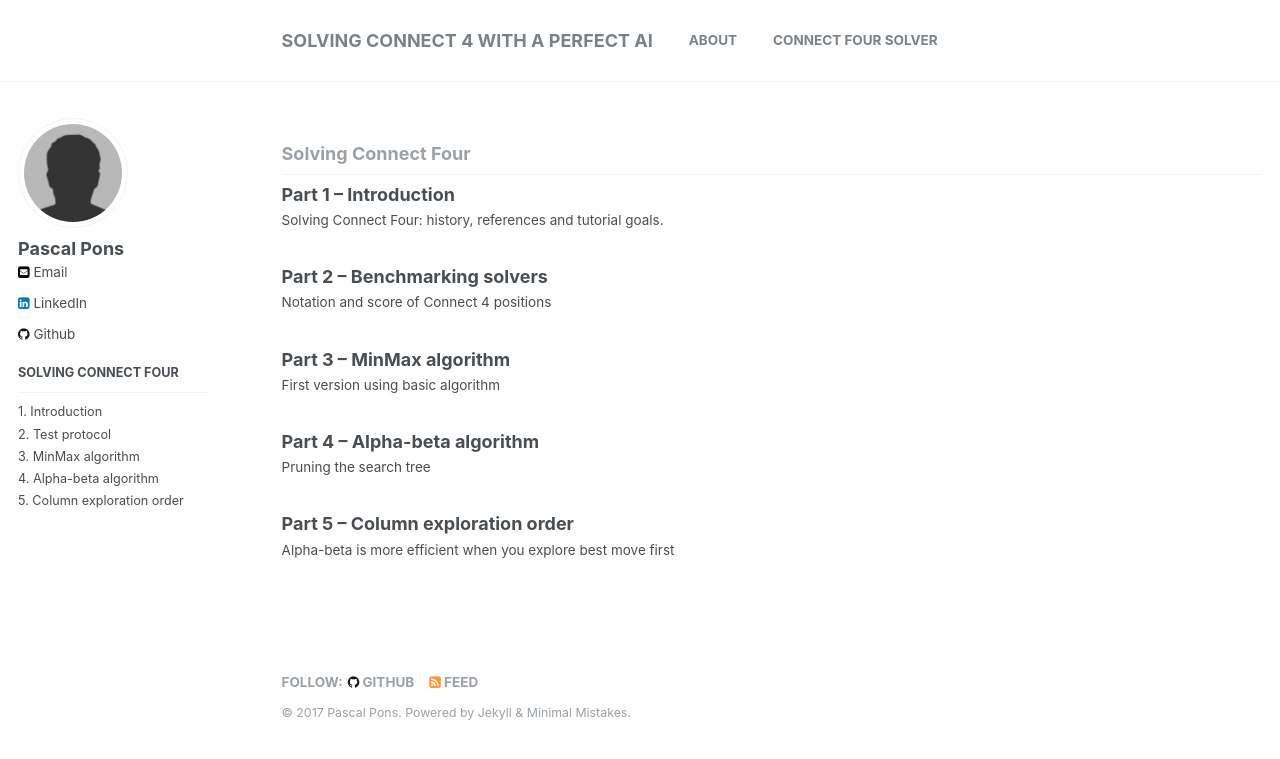
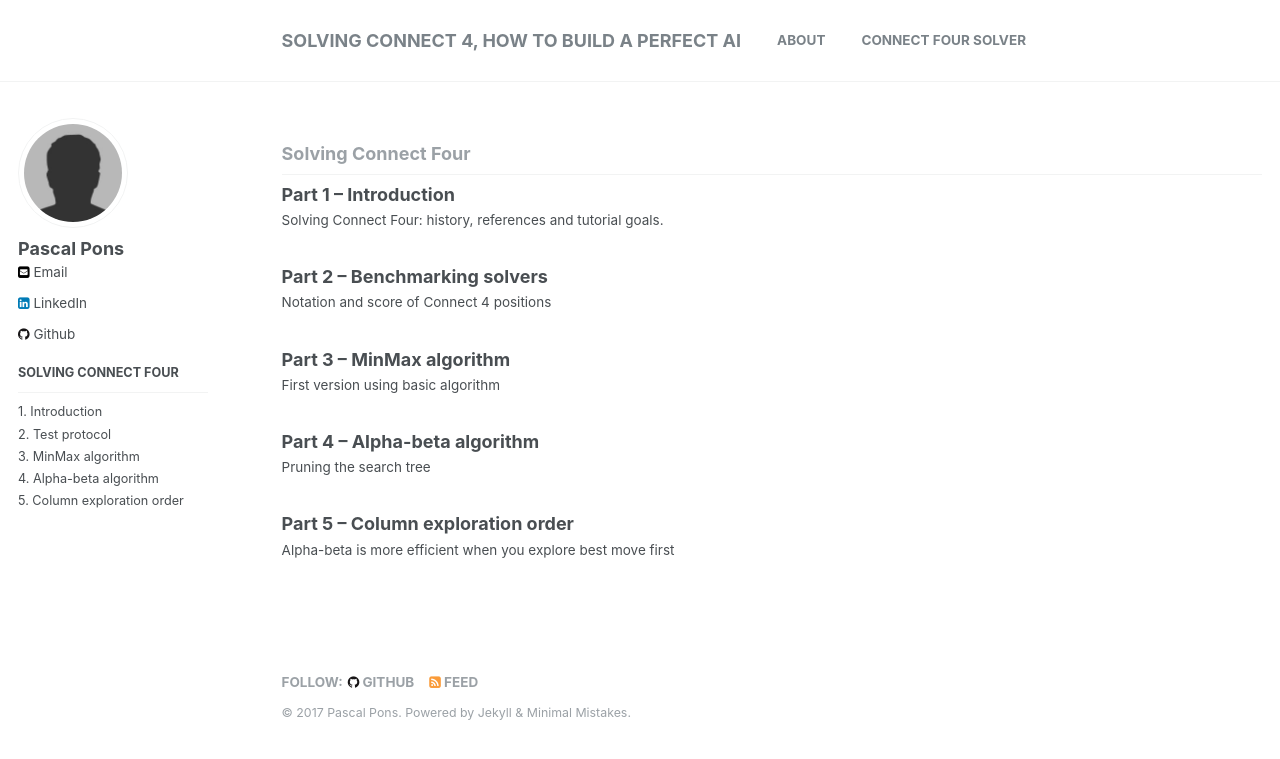
Before and after one commit to gamesolver/gamesolver.github.io, a Jekyll site: the page built from index.html, in a window 1280 px wide. Shown: the top 759 px of the page. Built offline with Jekyll 4.4.1, drawn with Linux system fonts in a browser that asks for light colours; the list of posts is cut into pages by our own code.

Commit message:
updating page title

```diff
--- a/_config.yml
+++ b/_config.yml
@@ -7,7 +7,7 @@
 
 # Site Settings
 locale                   : "en-US"
-title                    : "Solving Connect 4 with a perfect AI"
+title                    : "Solving Connect 4, how to build a perfect AI"
 title_separator          : "-"
 name                     : "Pascal Pons"
 description              : "Artificial Intelligence algorithms blog and comprehensive tutorial to build a perfect Connect Four solver."
```
